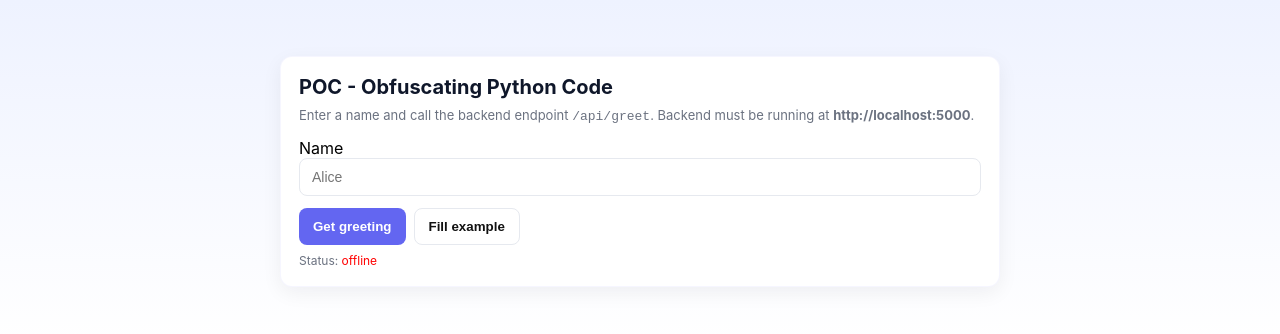
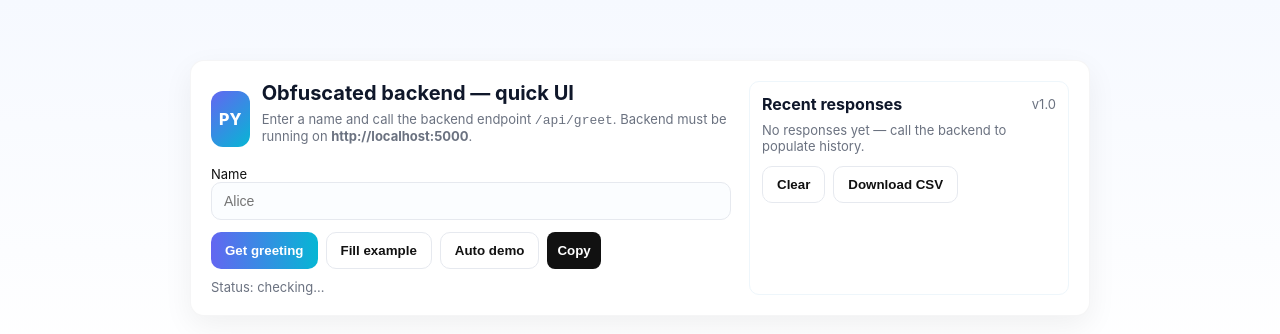
Before and after one commit to ParamaahIT/python-obfuscated, a plain HTML site: page ui/index.html in a window 1280 px wide. Drawn offline with Linux system fonts and the light colour scheme; no server answers.

Commit message:
ui files are added

```diff
--- a/ui/index.html
+++ b/ui/index.html
@@ -5,41 +5,78 @@
   <meta name="viewport" content="width=device-width,initial-scale=1" />
   <title>PyArmor POC — Simple UI</title>
   <style>
-    :root{--bg:#f8fafc;--card:#fff;--accent:#6366f1;--muted:#6b7280}
-    body{font-family:Inter,system-ui,Arial,sans-serif;background:linear-gradient(180deg,#eef2ff,white);margin:0;padding:24px}
-    .wrap{max-width:720px;margin:32px auto}
-    .card{background:var(--card);border-radius:12px;padding:18px;box-shadow:0 6px 20px rgba(16,24,40,0.06);border:1px solid rgba(99,102,241,0.06)}
-    h1{margin:0 0 8px;font-size:20px;color:#0f172a}
-    p.lead{margin:0 0 14px;color:var(--muted);font-size:13px}
-    input[type="text"]{width:100%;padding:10px 12px;border:1px solid #e6e9ef;border-radius:8px;font-size:14px;box-sizing:border-box}
+    :root{
+      --bg:#f6f9ff; --card:#ffffff; --accent1:#6366f1; --accent2:#06b6d4; --muted:#6b7280;
+      --success:#16a34a; --danger:#ef4444;
+    }
+    *{box-sizing:border-box}
+    body{font-family:Inter,system-ui,Arial,sans-serif;background:linear-gradient(180deg,var(--bg),#fff);margin:0;padding:32px;color:#0f172a}
+    .wrap{max-width:900px;margin:28px auto}
+    .card{background:var(--card);border-radius:14px;padding:20px;box-shadow:0 10px 30px rgba(2,6,23,0.06);border:1px solid rgba(15,23,42,0.04);display:grid;grid-template-columns:1fr 320px;gap:18px}
+    h1{margin:0 0 6px;font-size:20px}
+    p.lead{margin:0 0 12px;color:var(--muted);font-size:13px}
+    label{display:block;margin-top:10px;font-size:13px;color:#111}
+    input[type="text"]{width:100%;padding:10px 12px;border:1px solid #e6e9ef;border-radius:10px;font-size:14px;background:#fbfdff}
     .row{display:flex;gap:8px;margin-top:12px}
-    button{background:var(--accent);color:#fff;border:none;padding:10px 14px;border-radius:8px;cursor:pointer;font-weight:600}
-    button.secondary{background:white;color:#111;border:1px solid #e6e9ef}
-    .result{margin-top:14px;padding:12px;border-radius:8px;background:#f1f5f9;border:1px solid #e2e8f0;color:#0f172a}
-    .status{font-size:12px;color:var(--muted);margin-top:8px}
+    button{background:linear-gradient(90deg,var(--accent1),var(--accent2));color:#fff;border:none;padding:10px 14px;border-radius:10px;cursor:pointer;font-weight:700}
+    button.ghost{background:white;color:#111;border:1px solid #e6e9ef;font-weight:600}
+    .status{font-size:13px;color:var(--muted);margin-top:10px}
+    .result{margin-top:14px;padding:12px;border-radius:10px;background:#fbfdff;border:1px solid #eef6fb;color:#0f172a}
     pre{white-space:pre-wrap;margin:0;font-family:inherit;font-size:14px}
+    .history{background:#ffffff;padding:12px;border-radius:10px;border:1px solid #eef6fb;max-height:380px;overflow:auto}
+    .hist-item{padding:8px;border-radius:8px;border:1px solid #eef2ff;margin-bottom:8px;background:linear-gradient(180deg,#fff,#fbfdff)}
+    .small{font-size:13px;color:var(--muted)}
+    .controls{display:flex;gap:8px;margin-top:12px}
+    .loader{display:inline-block;width:18px;height:18px;border-radius:50%;border:3px solid rgba(0,0,0,0.08);border-top-color:var(--accent1);animation:spin 1s linear infinite;vertical-align:middle;margin-left:8px}
+    @keyframes spin{to{transform:rotate(360deg)}}
+    .top-actions{display:flex;gap:8px;align-items:center}
+    .copy-btn{background:#111;color:#fff;padding:8px 10px;border-radius:8px;border:none;cursor:pointer;font-weight:600}
+    @media (max-width:880px){ .card{grid-template-columns:1fr} .history{order:2} }
   </style>
 </head>
 <body>
   <div class="wrap">
-    <div class="card">
-      <h1>POC - Obfuscating Python Code</h1>
-      <p class="lead">Enter a name and call the backend endpoint <code>/api/greet</code>. Backend must be running at <strong>http://localhost:5000</strong>.</p>
+    <div class="card" role="main" aria-label="PyArmor PoC UI">
+      <div>
+        <header style="display:flex;align-items:center;gap:12px">
+          <div style="width:56px;height:56px;border-radius:12px;background:linear-gradient(135deg,var(--accent1),var(--accent2));display:flex;align-items:center;justify-content:center;color:white;font-weight:800">PY</div>
+          <div>
+            <h1>Obfuscated backend — quick UI</h1>
+            <p class="lead">Enter a name and call the backend endpoint <code>/api/greet</code>. Backend must be running on <strong>http://localhost:5000</strong>.</p>
+          </div>
+        </header>
 
         <label for="name">Name</label>
         <input id="name" type="text" placeholder="Alice" />
 
-      <div class="row">
+        <div class="controls">
           <button id="call">Get greeting</button>
-        <button id="fill" class="secondary">Fill example</button>
+          <button id="fill" class="ghost">Fill example</button>
+          <button id="demo" class="ghost">Auto demo</button>
+          <button id="copy" class="copy-btn" title="Copy last response">Copy</button>
         </div>
 
-      <div class="status" id="status">Status: <span id="online">checking…</span></div>
+        <div class="status">Status: <span id="online" class="small">checking…</span></div>
 
         <div class="result" id="out" style="display:none;">
           <strong>Response:</strong>
           <pre id="resp"></pre>
         </div>
+      </div>
+
+      <aside class="history" aria-label="History panel">
+        <div style="display:flex;justify-content:space-between;align-items:center;margin-bottom:8px">
+          <div style="font-weight:700">Recent responses</div>
+          <div class="small">v1.0</div>
+        </div>
+        <div id="histList" aria-live="polite">
+          <div class="small">No responses yet — call the backend to populate history.</div>
+        </div>
+        <div style="margin-top:12px;display:flex;gap:8px">
+          <button id="clearHistory" class="ghost">Clear</button>
+          <button id="download" class="ghost">Download CSV</button>
+        </div>
+      </aside>
     </div>
   </div>
 
@@ -48,39 +85,29 @@ const statusEl = document.getElementById('online');
 const out = document.getElementById('out');
 const resp = document.getElementById('resp');
 const nameInput = document.getElementById('name');
+const histList = document.getElementById('histList');
+
+let history = [];
+
+function renderHistory(){
+  if(history.length===0){
+    histList.innerHTML = '<div class="small">No responses yet — call the backend to populate history.</div>';
+    return;
+  }
+  histList.innerHTML = '';
+  history.forEach(item=>{
+    const d = document.createElement('div');
+    d.className = 'hist-item';
+    d.innerHTML = `<div style="font-weight:700">${escapeHtml(item.text)}</div>
+                   <div class="small" style="margin-top:6px">${escapeHtml(item.ts)}</div>`;
+    histList.appendChild(d);
+  });
+}
+
+function escapeHtml(s){ return String(s).replace(/[&<>"']/g, c=>({'&':'&amp;','<':'&lt;','>':'&gt;','"':'&quot;',"'":'&#39;'}[c])); }
 
 async function check() {
   try {
     const r = await fetch('/api/health', {method:'GET'});
     statusEl.textContent = r.ok ? 'online' : 'offline';
-    statusEl.style.color = r.ok ? 'green' : 'red';
-  } catch(e) { statusEl.textContent='offline'; statusEl.style.color='red'; }
-}
-
-document.getElementById('call').addEventListener('click', async ()=>{
-  out.style.display='none'; resp.textContent='';
-  const name = nameInput.value.trim() || 'World';
-  try {
-    const r = await fetch('/api/greet', {
-      method: 'POST',
-      headers: {'Content-Type':'application/json'},
-      body: JSON.stringify({name})
-    });
-    const txt = await r.text();
-    let pretty;
-    try { pretty = JSON.stringify(JSON.parse(txt), null, 2); } catch(e){ pretty = txt; }
-    resp.textContent = pretty;
-    out.style.display='block';
-  } catch(err) {
-    resp.textContent = 'Error: '+err.message;
-    out.style.display='block';
-  }
-});
-
-document.getElementById('fill').addEventListener('click', ()=>{ nameInput.value='World'; });
-
-check();
-setInterval(check, 6000);
-</script>
-</body>
-</html>
+    statusEl.style.color = r.ok ? 'green' : 'red'
```
Lines whose indentation alone changed are shown as unchanged.
